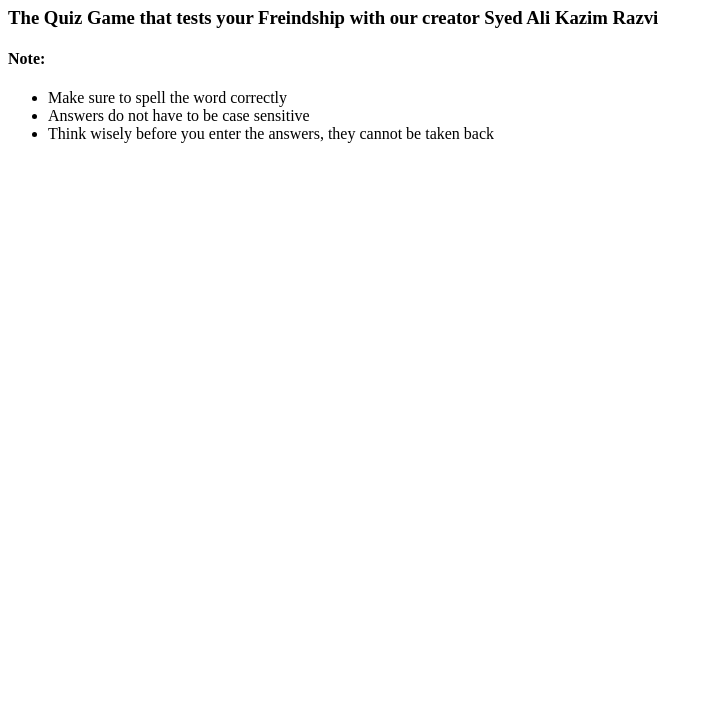
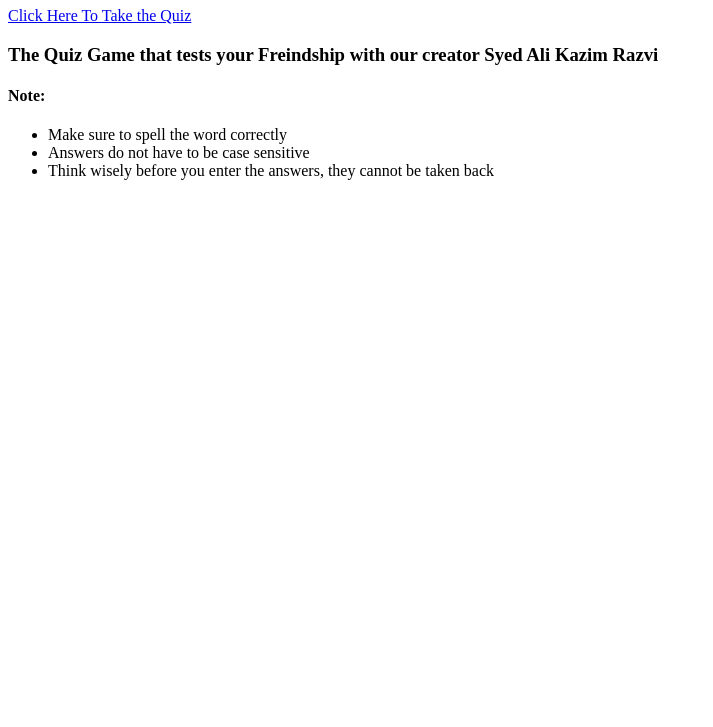
Before and after one commit to spartansp72/Quizapp1, a plain HTML site: page index.html in a window 1280 px wide. Shown: the part 73-800 px from the top of the page, without its empty margins (0-713 px from the left). Drawn offline with Linux system fonts and the light colour scheme.

Commit message:
docs: update index.html
Link added to website for the quiz

```diff
--- a/index.html
+++ b/index.html
@@ -8,6 +8,8 @@
 </head>
 <body>
     <h1>The Last Dance</h1>
+    <a href="http://replit.com/@SyedAliAli3/lastdance?embed=1&output=1#index.js">Click Here To Take the Quiz</a>
+
     <h3>The Quiz Game that tests your Freindship with our creator Syed Ali Kazim Razvi</h3>
     <h4>Note:</h4>
     <p><ul>
```
